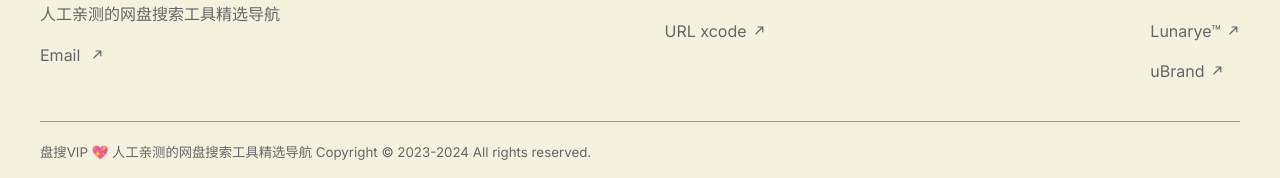
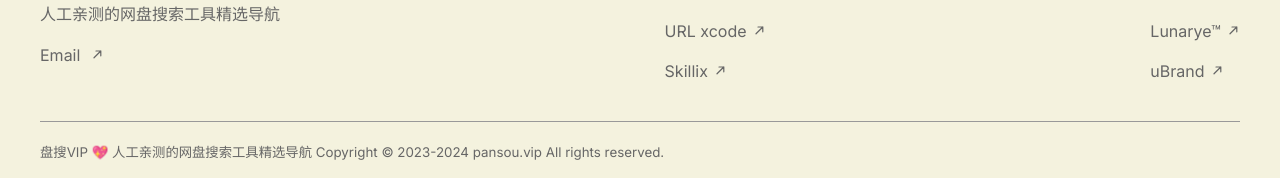
Before and after one commit to rokcso/pansou-vip, a Next.js app: page /rubric in a window 1280 px wide. Shown: the part 3066-3244 px from the top of the page. Built offline with nearby package versions, Linux system fonts and the light colour scheme.

Commit message:
add skillix link

```diff
--- a/app/components/footer/index.js
+++ b/app/components/footer/index.js
@@ -52,6 +52,16 @@ export default function () {
             URL xcode
             <LinkArrow />
           </a>
+          <br />
+          <br />
+          <a
+            href="https://skillix.cc?utm_source=pansou.vip/"
+            title="Skillix 小报童精选专栏优惠"
+            target="_blank"
+          >
+            Skillix
+            <LinkArrow />
+          </a>
         </div>
         <div>
           <p>友情链接</p>
@@ -76,10 +86,9 @@ export default function () {
       <hr className={styles.footerDivider} />
       <p className={styles.footerCopy}>
         盘搜VIP 💖 人工亲测的网盘搜索工具精选导航 Copyright &copy; 2023-2024{" "}
-        {/* <a href="https://rokcso.com" title="rokcso 的个人网站" target="_blank">
-          rokcso.com
-          <LinkArrow />
-        </a> */}{" "}
+        <a href="/" title="首页">
+          pansou.vip
+        </a>{" "}
         All rights reserved.
       </p>
     </div>
```
